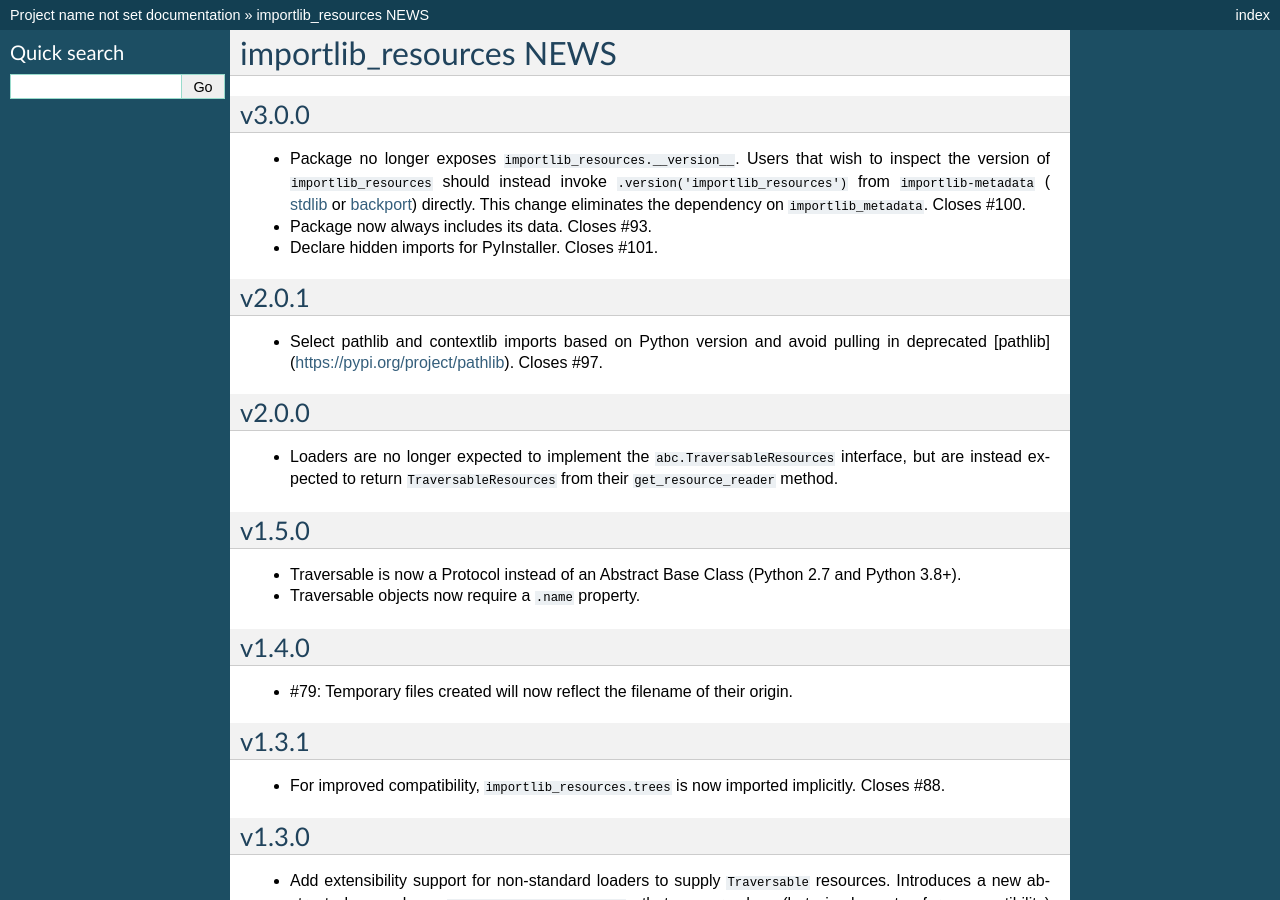
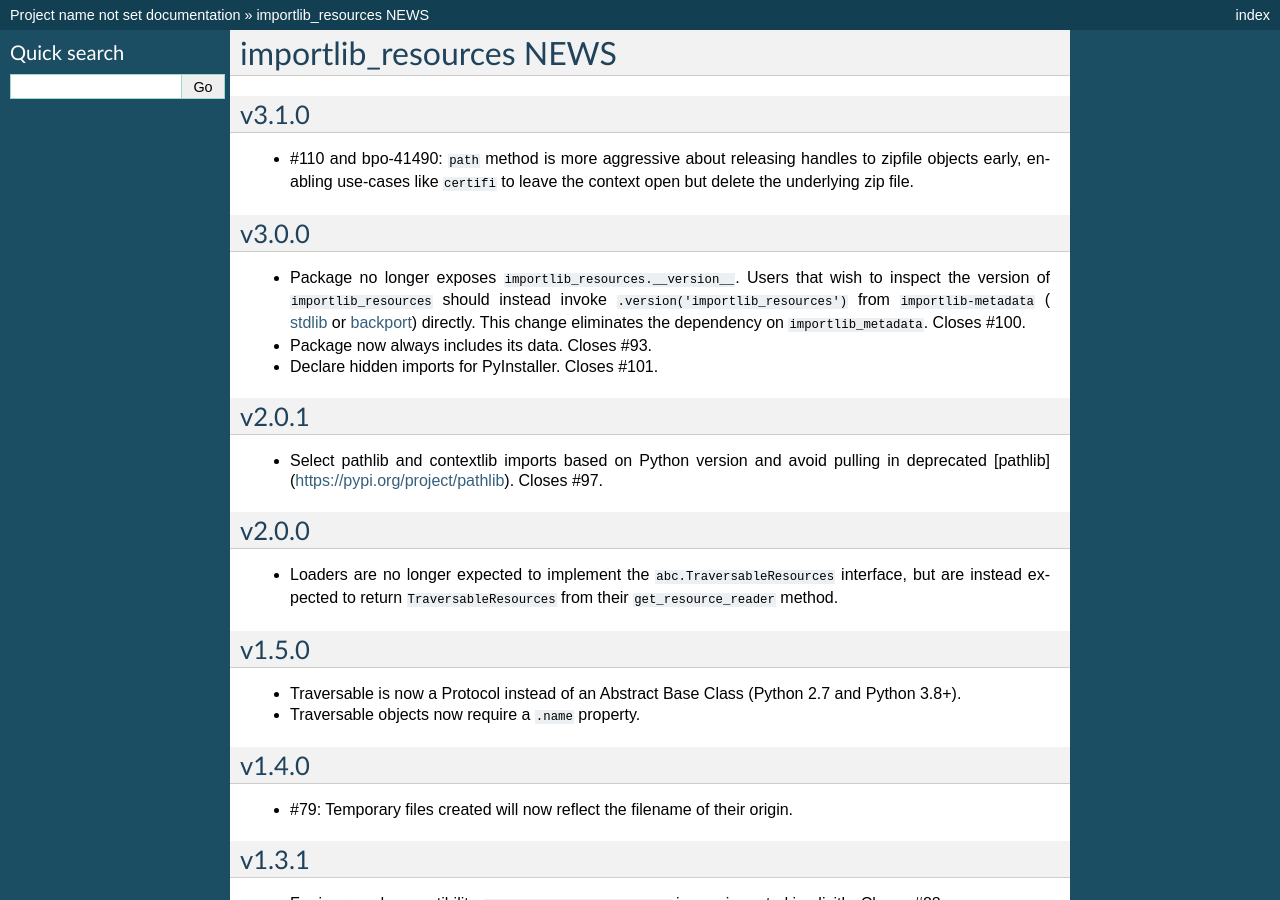
Before and after one commit to python/importlib_resources, a Sphinx documentation site: the page built from docs/changelog.rst, in a window 1280 px wide and 900 px high. Built offline with Sphinx 7.4.7, drawn with Linux system fonts in a browser that asks for light colours; pages that are not in the unit, such as notebooks, are missing from menus.

Commit message:
Update changelog.

```diff
--- a/docs/changelog.rst
+++ b/docs/changelog.rst
@@ -1,6 +1,14 @@
 ==========================
  importlib_resources NEWS
 ==========================
+
+v3.1.0
+======
+
+* #110 and bpo-41490: ``path`` method is more aggressive about
+  releasing handles to zipfile objects early, enabling use-cases
+  like ``certifi`` to leave the context open but delete the underlying
+  zip file.
 
 v3.0.0
 ======
```
